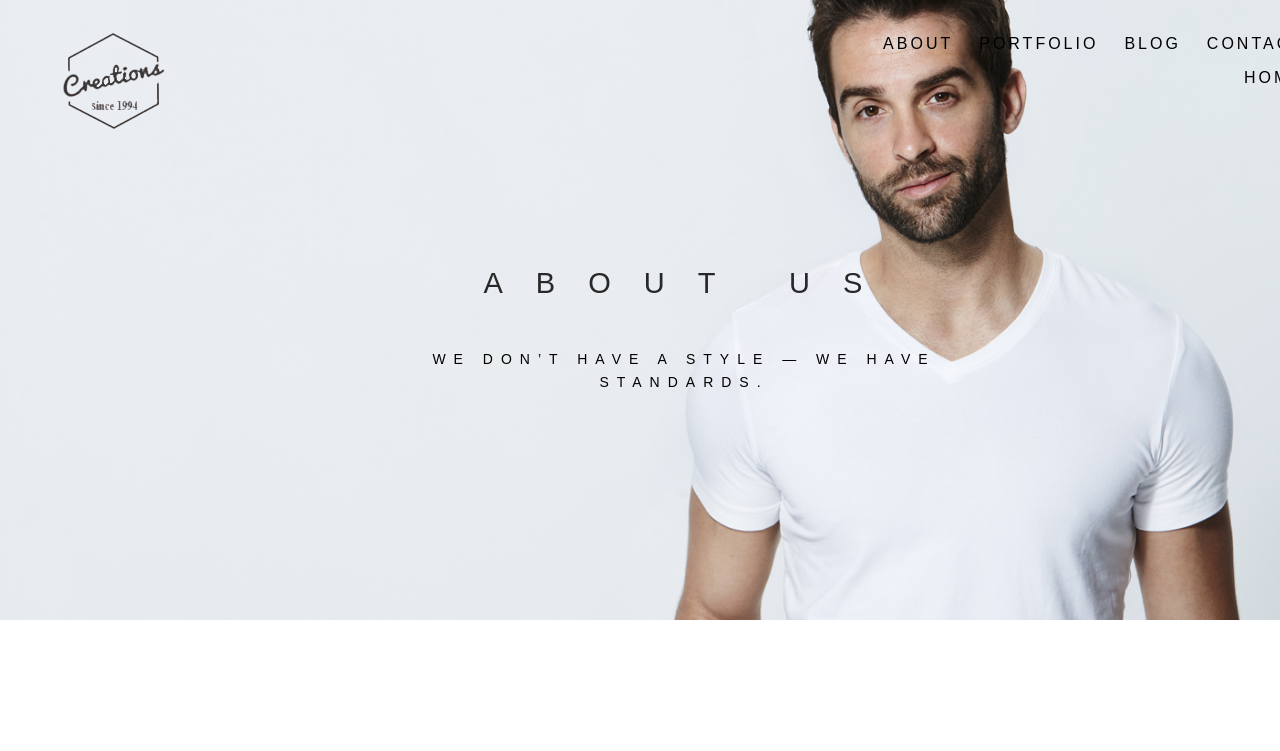
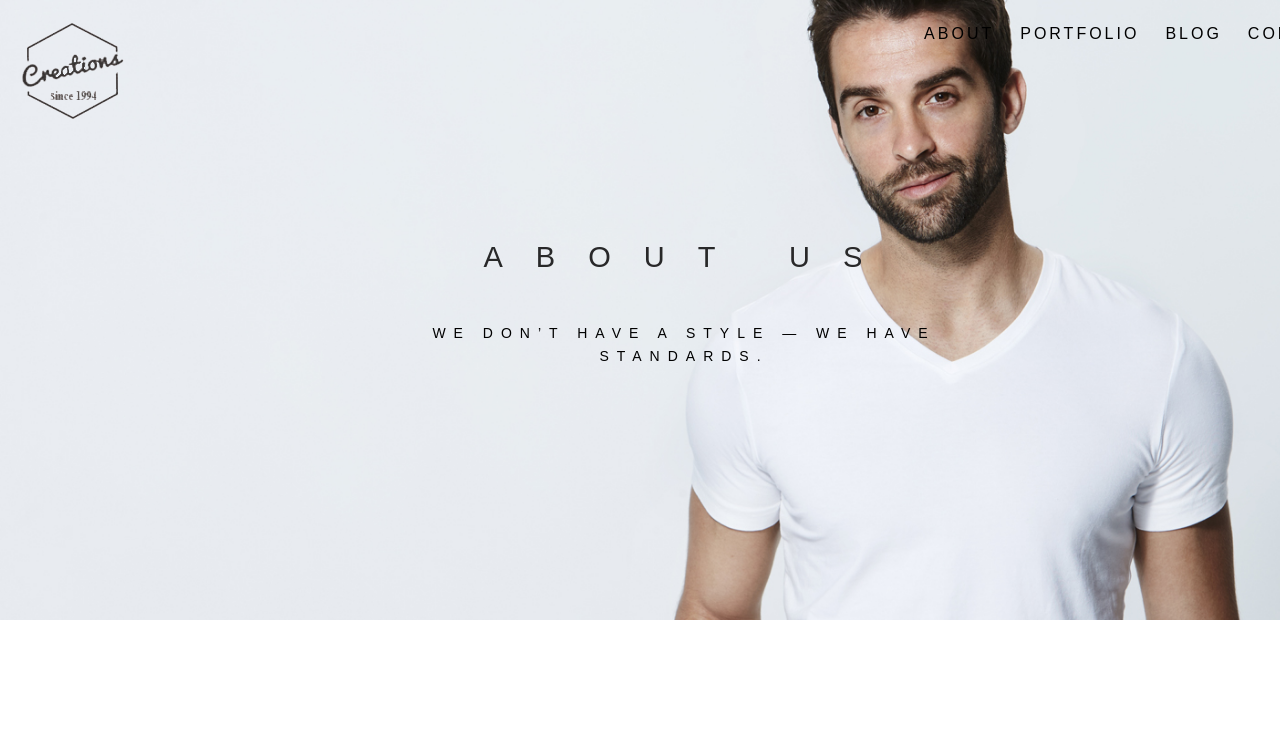
Before and after one commit to triveni-vaidya/creations, a plain HTML site: page about.html in a window 1280 px wide. Shown: the top 751 px of the page. Drawn offline with Linux system fonts and the light colour scheme; a web font is replaced by a local one.

Commit message:
css updated

```diff
--- a/style/about.css
+++ b/style/about.css
@@ -14,7 +14,7 @@ body {
   padding:10px;
   margin: 0px auto;
 }
-.navbar {
+nav {
   width:1266px;
   height:110px;
   padding:10px;
--- a/style/index.css
+++ b/style/index.css
@@ -15,7 +15,7 @@ body {
   padding:10px;
   margin: 0px auto;
 }
-.navbar {
+nav {
   width:1266px;
   height:110px;
   padding:10px;
```
Also changed, not shown: index.html (+2 -2 lines).
